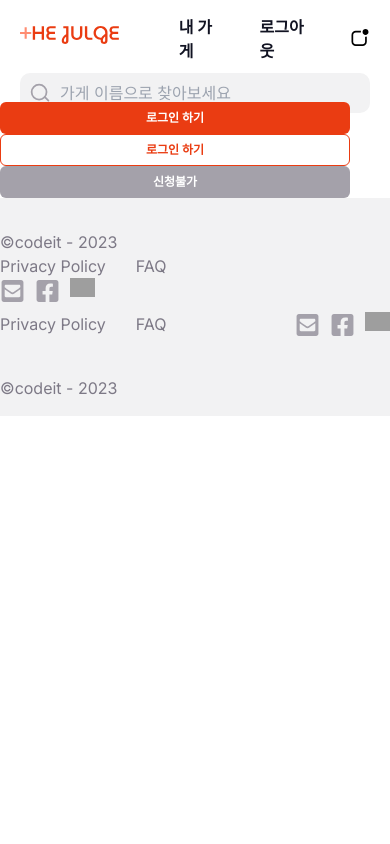
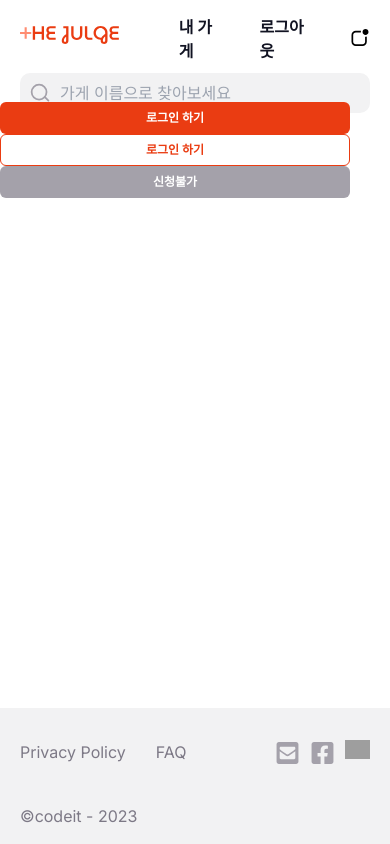
Before and after one commit to DDaHeuk/The-julge, a Next.js app: page /test11 in a window 390 px wide. Built offline with nearby package versions, Linux system fonts and the light colour scheme; grey boxes are pictures that could not be loaded.

Commit message:
refactor : footer 하단 고정 및 코드 수정

```diff
--- a/src/components/footer/index.tsx
+++ b/src/components/footer/index.tsx
@@ -2,8 +2,8 @@ import Image from 'next/image';
 
 const Footer = () => {
   return (
-    <div className="flex lg:px-[238px] md:px-[32px] sm:px-[20px] pt-[32px] pb-[16px] md:py-[37px] flex-col items-start gap-[8px] bg-gray10">
-      <div className="md:flex sm:hidden justify-between items-center self-stretch">
+    <div className="flex w-[100%] lg:px-[238px] md:px-[32px] px-[20px] pt-[32px] pb-[16px] md:py-[37px] flex-col items-start gap-[8px] bg-gray10 fixed bottom-0">
+      <div className="md:flex hidden justify-between items-center self-stretch">
         <span className=" text-gray50 text-[16px]">©codeit - 2023</span>
         <div className="flex gap-[30px] items-start">
           <span className=" text-gray50 text-[16px]">Privacy Policy</span>
```
